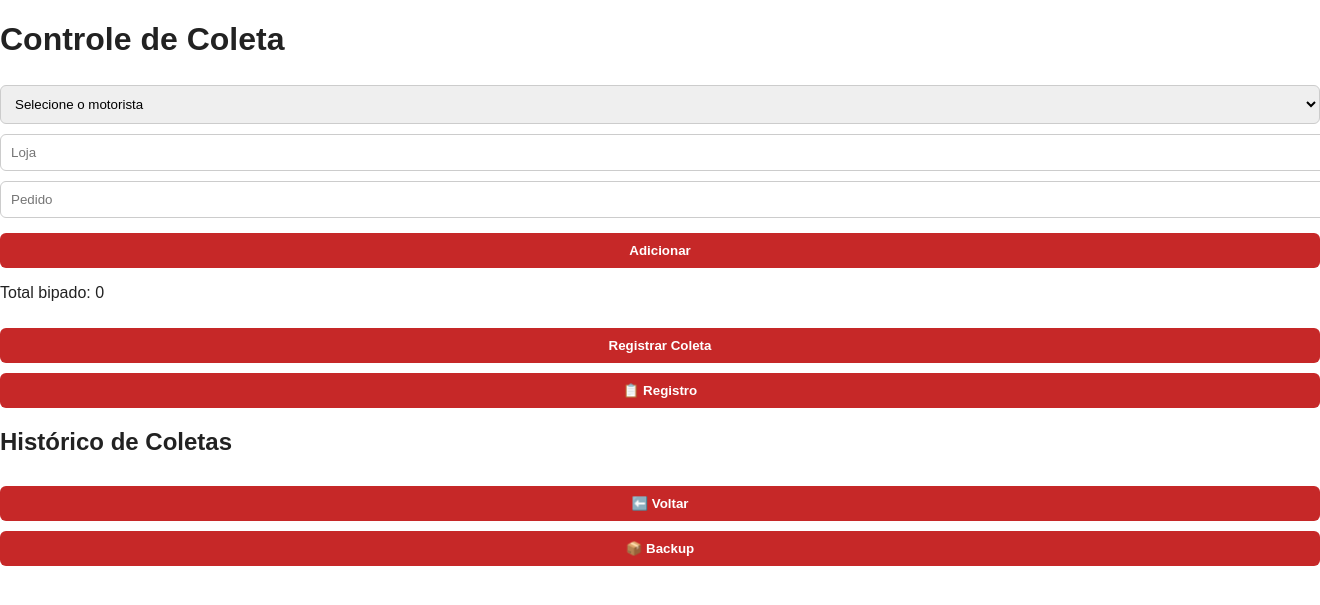
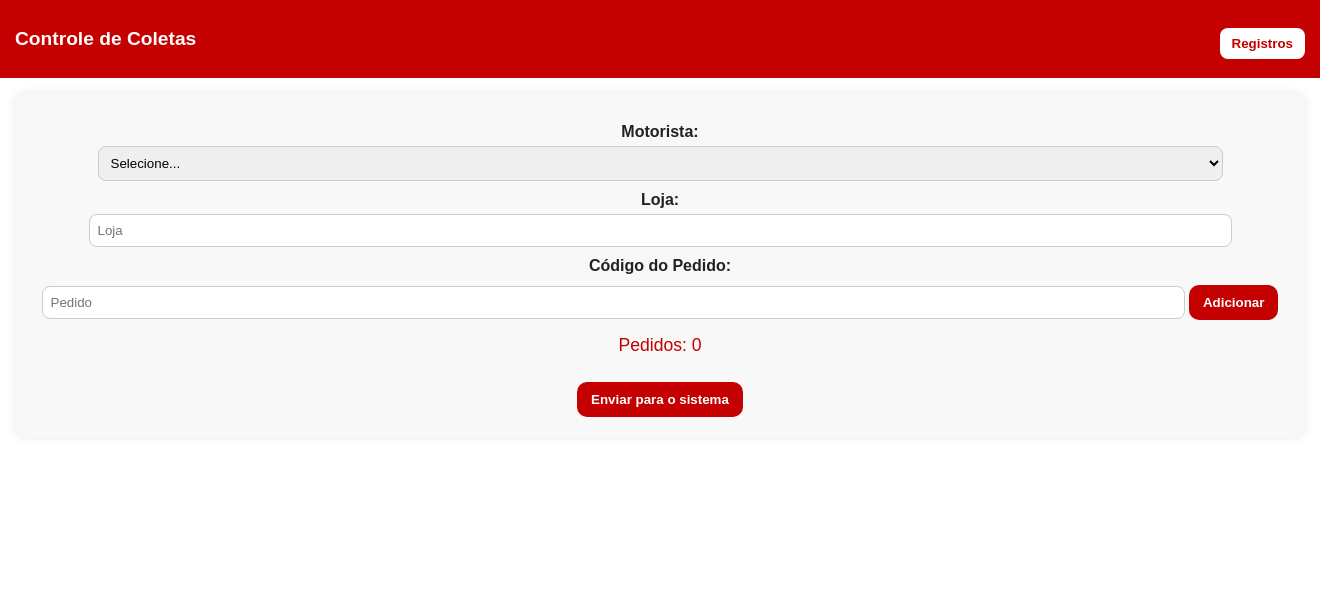
Before and after one commit to jeansantos997705-png/coleta-oms, a Flask app: page / in a window 1320 px wide; the page is wider, and only the part inside the window is pictured. Shown: the top 605 px of that part. Run offline with Flask 3, Linux system fonts and the light colour scheme.

Commit message:
correções finais

```diff
--- a/app.py
+++ b/app.py
@@ -32,7 +32,7 @@ def registrar():
     motorista = data.get('motorista')
     loja = data.get('loja')
     pedidos = ', '.join(data.get('pedidos', []))
-    data_atual = datetime.now().strftime("%d/%m/%Y %H:%M:%S")
+    data_atual = datetime.now().strftime("%d/%m/%Y")
 
     nova_coleta = Coleta(motorista=motorista, loja=loja, data=data_atual, pedidos=pedidos)
     db.session.add(nova_coleta)
@@ -49,7 +49,8 @@ def historico():
             "id": coleta.id,
             "motorista": coleta.motorista,
             "loja": coleta.loja,
-            "data": coleta.data
+            "data": coleta.data,
+            "quantidade": len(coleta.pedidos.split(", ")) if coleta.pedidos else 0
         })
     return jsonify(registros)
 
@@ -61,11 +62,9 @@ def detalhes(id):
     pedidos = coleta.pedidos.split(", ")
     return jsonify({"pedidos": pedidos})
 
-# 📦 NOVO: rota de backup SEM pandas (usando openpyxl)
 @app.route('/backup', methods=['GET'])
 def backup():
     coletas = Coleta.query.order_by(Coleta.id.desc()).all()
-
     if not coletas:
         return jsonify({"error": "Nenhum registro encontrado para backup"}), 404
 
--- a/static/script.js
+++ b/static/script.js
@@ -1,99 +1,118 @@
-document.addEventListener("DOMContentLoaded", () => {
 const pedidoInput = document.getElementById("pedido");
+const motoristaSelect = document.getElementById("motorista");
+const lojaInput = document.getElementById("loja");
 const adicionarBtn = document.getElementById("adicionar");
-    const lista = document.getElementById("lista");
+const enviarBtn = document.getElementById("enviar");
 const contador = document.getElementById("contador");
-    const registrarBtn = document.getElementById("registrar");
-    const motorista = document.getElementById("motorista");
-    const loja = document.getElementById("loja");
-    const historicoBtn = document.getElementById("abrirMenu");
-    const paginaHistorico = document.getElementById("paginaHistorico");
-    const voltarBtn = document.getElementById("voltar");
-    const historicoUl = document.getElementById("historico");
-    const backupBtn = document.getElementById("backup");
+const listaPedidos = document.getElementById("listaPedidos");
+const listaRegistros = document.getElementById("listaRegistros");
+const paginaColeta = document.getElementById("paginaColeta");
+const paginaRegistros = document.getElementById("paginaRegistros");
+const btnRegistros = document.getElementById("btnRegistros");
+const btnVoltar = document.getElementById("btnVoltar");
+const btnBackup = document.getElementById("btnBackup");
+const detalhesDiv = document.getElementById("detalhes");
+const listaDetalhes = document.getElementById("listaDetalhes");
+const copiarBtn = document.getElementById("copiarPedidos");
 
 let pedidos = [];
 
-    function atualizarLista() {
-        lista.innerHTML = "";
-        pedidos.forEach(p => {
-            const li = document.createElement("li");
-            li.textContent = p;
-            lista.appendChild(li);
-        });
-        contador.textContent = pedidos.length;
+function atualizarContador() {
+    contador.textContent = `Pedidos: ${pedidos.length}`;
 }
 
-    adicionarBtn.addEventListener("click", () => {
-        const codigo = pedidoInput.value.trim();
-        if (codigo.length !== 12) {
-            alert("O código deve ter 12 dígitos!");
+function adicionarPedido() {
+    const pedido = pedidoInput.value.trim();
+
+    if (pedido.length !== 12) {
+        alert("O código deve ter 12 caracteres!");
         return;
     }
-        if (pedidos.includes(codigo)) {
-            alert("Esse código já foi bipado!");
+    if (pedidos.includes(pedido)) {
+        alert("Pedido duplicado!");
         return;
     }
-        pedidos.push(codigo);
-        atualizarLista();
+    pedidos.push(pedido);
+    const li = document.createElement("li");
+    li.textContent = pedido;
+    listaPedidos.appendChild(li);
     pedidoInput.value = "";
-        pedidoInput.focus();
-    });
+    atualizarContador();
+}
 
 pedidoInput.addEventListener("keypress", (e) => {
     if (e.key === "Enter") {
-            adicionarBtn.click();
+        adicionarPedido();
     }
 });
 
-    registrarBtn.addEventListener("click", async () => {
-        if (!motorista.value || !loja.value || pedidos.length === 0) {
-            alert("Preencha todos os campos e adicione pedidos!");
+adicionarBtn.addEventListener("click", adicionarPedido);
+
+enviarBtn.addEventListener("click", async () => {
+    const motorista = motoristaSelect.value;
+    const loja = lojaInput.value.trim();
+
+    if (!motorista || !loja || pedidos.length === 0) {
+        alert("Preencha todos os campos antes de enviar!");
         return;
     }
 
-        const res = await fetch("/registrar", {
+    const response = await fetch("/registrar", {
         method: "POST",
         headers: { "Content-Type": "application/json" },
-            body: JSON.stringify({ motorista: motorista.value, loja: loja.value, pedidos })
+        body: JSON.stringify({ motorista, loja, pedidos }),
     });
 
-        if (res.ok) {
-            alert("Coleta registrada com sucesso!");
+    const data = await response.json();
+    alert(data.message);
     pedidos = [];
-            atualizarLista();
-        } else {
-            alert("Erro ao registrar coleta!");
-        }
+    listaPedidos.innerHTML = "";
+    atualizarContador();
 });
 
-    historicoBtn.addEventListener("click", async () => {
-        const res = await fetch("/historico");
-        const data = await res.json();
-
-        paginaHistorico.classList.remove("hidden");
-        historicoUl.innerHTML = "";
-
-        data.forEach(reg => {
-            const li = document.createElement("li");
-            li.textContent = `${reg.motorista} - ${reg.loja} (${reg.data})`;
-            li.addEventListener("click", async () => {
-                const res2 = await fetch(`/detalhes/${reg.id}`);
-                const detalhes = await res2.json();
-                const pedidosTexto = detalhes.pedidos.join("\n");
-                navigator.clipboard.writeText(pedidosTexto);
-                alert("Pedidos copiados!");
-            });
-            historicoUl.appendChild(li);
-        });
+btnRegistros.addEventListener("click", async () => {
+    paginaColeta.classList.add("oculto");
+    paginaRegistros.classList.remove("oculto");
+    carregarHistorico();
 });
 
-    voltarBtn.addEventListener("click", () => {
-        paginaHistorico.classList.add("hidden");
+btnVoltar.addEventListener("click", () => {
+    paginaRegistros.classList.add("oculto");
+    paginaColeta.classList.remove("oculto");
+    detalhesDiv.classList.add("oculto");
 });
 
-    // 📦 Botão de Backup
-    backupBtn.addEventListener("click", () => {
+async function carregarHistorico() {
+    const response = await fetch("/historico");
+    const data = await response.json();
+
+    listaRegistros.innerHTML = "";
+    data.forEach((item) => {
+        const li = document.createElement("li");
+        li.textContent = `${item.motorista} - ${item.loja} (${item.data}) • ${item.quantidade} pedidos`;
+        li.addEventListener("click", () => abrirDetalhes(item.id));
+        listaRegistros.appendChild(li);
+    });
+}
+
+async function abrirDetalhes(id) {
+    const response = await fetch(`/detalhes/${id}`);
+    const data = await response.json();
+
+    detalhesDiv.classList.remove("oculto");
+    listaDetalhes.innerHTML = "";
+    data.pedidos.forEach((p) => {
+        const li = document.createElement("li");
+        li.textContent = p;
+        listaDetalhes.appendChild(li);
+    });
+
+    copiarBtn.onclick = () => {
+        navigator.clipboard.writeText(data.pedidos.join("\n"));
+        alert("Pedidos copiados!");
+    };
+}
+
+btnBackup.addEventListener("click", () => {
     window.location.href = "/backup";
 });
-});
--- a/static/style.css
+++ b/static/style.css
@@ -4,50 +4,67 @@ body {
     color: #222;
     margin: 0;
     padding: 0;
-}
-
-#app {
-  max-width: 480px;
-  margin: auto;
-  padding: 15px;
+    text-align: center;
 }
 
 header {
+    background-color: #c40000;
+    color: white;
+    padding: 15px;
     display: flex;
     justify-content: space-between;
     align-items: center;
-  background-color: #c62828;
-  color: white;
-  padding: 10px 15px;
+}
+
+header h1 {
+    font-size: 1.2rem;
+}
+
+header button {
+    background: white;
+    color: #c40000;
+    border: none;
+    padding: 8px 12px;
+    border-radius: 8px;
+    font-weight: bold;
+}
+
+.card {
+    background: #f8f8f8;
+    border-radius: 12px;
+    padding: 20px;
+    margin: 15px;
+    box-shadow: 0 0 10px rgba(0,0,0,0.1);
+}
+
+label {
+    display: block;
+    margin-top: 10px;
+    font-weight: bold;
+}
+
+input, select {
+    width: 90%;
+    padding: 8px;
+    margin-top: 5px;
+    border: 1px solid #ccc;
     border-radius: 8px;
 }
 
-header h2 {
-  font-size: 18px;
+button {
+    margin-top: 10px;
+    background-color: #c40000;
+    color: white;
+    border: none;
+    padding: 10px 14px;
+    border-radius: 10px;
+    font-weight: bold;
 }
 
-button {
-  background-color: #c62828;
-  color: white;
-  border: none;
-  padding: 10px;
-  border-radius: 6px;
-  font-weight: bold;
-  cursor: pointer;
-  margin-top: 10px;
-  width: 100%;
-}
-
-button:hover {
-  background-color: #a81e1e;
-}
-
-input, select {
-  width: 100%;
-  padding: 10px;
-  margin: 5px 0;
-  border-radius: 6px;
-  border: 1px solid #ccc;
+#contador {
+    font-size: 1.1rem;
+    color: #c40000;
+    margin-top: 15px;
 }
 
 ul {
--- a/templates/index.html
+++ b/templates/index.html
@@ -3,16 +3,20 @@
 <head>
     <meta charset="UTF-8">
     <meta name="viewport" content="width=device-width, initial-scale=1.0">
-    <title>Controle de Coleta</title>
-    <link rel="stylesheet" href="static/style.css">
+    <title>Controle de Coletas</title>
+    <link rel="stylesheet" href="style.css">
 </head>
 <body>
-    <div class="container">
-        <h1>Controle de Coleta</h1>
+    <header>
+        <h1>Controle de Coletas</h1>
+        <button id="btnRegistros">Registros</button>
+    </header>
 
-        <div id="bipagem">
+    <main id="paginaColeta">
+        <section class="card">
+            <label>Motorista:</label>
             <select id="motorista">
-                <option value="">Selecione o motorista</option>
+                <option value="">Selecione...</option>
                 <option>Adryen</option>
                 <option>Uelber</option>
                 <option>Luiz Carlos</option>
@@ -23,27 +27,37 @@
                 <option>Dalvan</option>
                 <option>Marcio</option>
             </select>
+
+            <label>Loja:</label>
             <input type="text" id="loja" placeholder="Loja">
+
+            <label>Código do Pedido:</label>
             <input type="text" id="pedido" placeholder="Pedido">
+
             <button id="adicionar">Adicionar</button>
-            <p>Total bipado: <span id="contador">0</span></p>
-            <ul id="lista"></ul>
-            <button id="registrar">Registrar Coleta</button>
-        </div>
 
-        <!-- MENU -->
-        <div class="menu">
-            <button id="abrirMenu">📋 Registro</button>
-        </div>
+            <div id="contador">Pedidos: 0</div>
 
-        <div id="paginaHistorico" class="hidden">
-            <h2>Histórico de Coletas</h2>
-            <button id="voltar">⬅️ Voltar</button>
-            <button id="backup">📦 Backup</button>
-            <ul id="historico"></ul>
-        </div>
-    </div>
+            <ul id="listaPedidos"></ul>
 
-    <script src="static/script.js"></script>
+            <button id="enviar">Enviar para o sistema</button>
+        </section>
+    </main>
+
+    <main id="paginaRegistros" class="oculto">
+        <section class="card">
+            <h2>Registros de Coletas</h2>
+            <button id="btnVoltar">← Voltar</button>
+            <button id="btnBackup">📦 Backup</button>
+            <ul id="listaRegistros"></ul>
+            <div id="detalhes" class="oculto">
+                <h3>Pedidos dessa Coleta</h3>
+                <ul id="listaDetalhes"></ul>
+                <button id="copiarPedidos">Copiar Todos</button>
+            </div>
+        </section>
+    </main>
+
+    <script src="script.js"></script>
 </body>
 </html>
```
Also changed, not shown: other parts of static/style.css (+17 -14 lines). Lines whose indentation alone changed are shown as unchanged.
